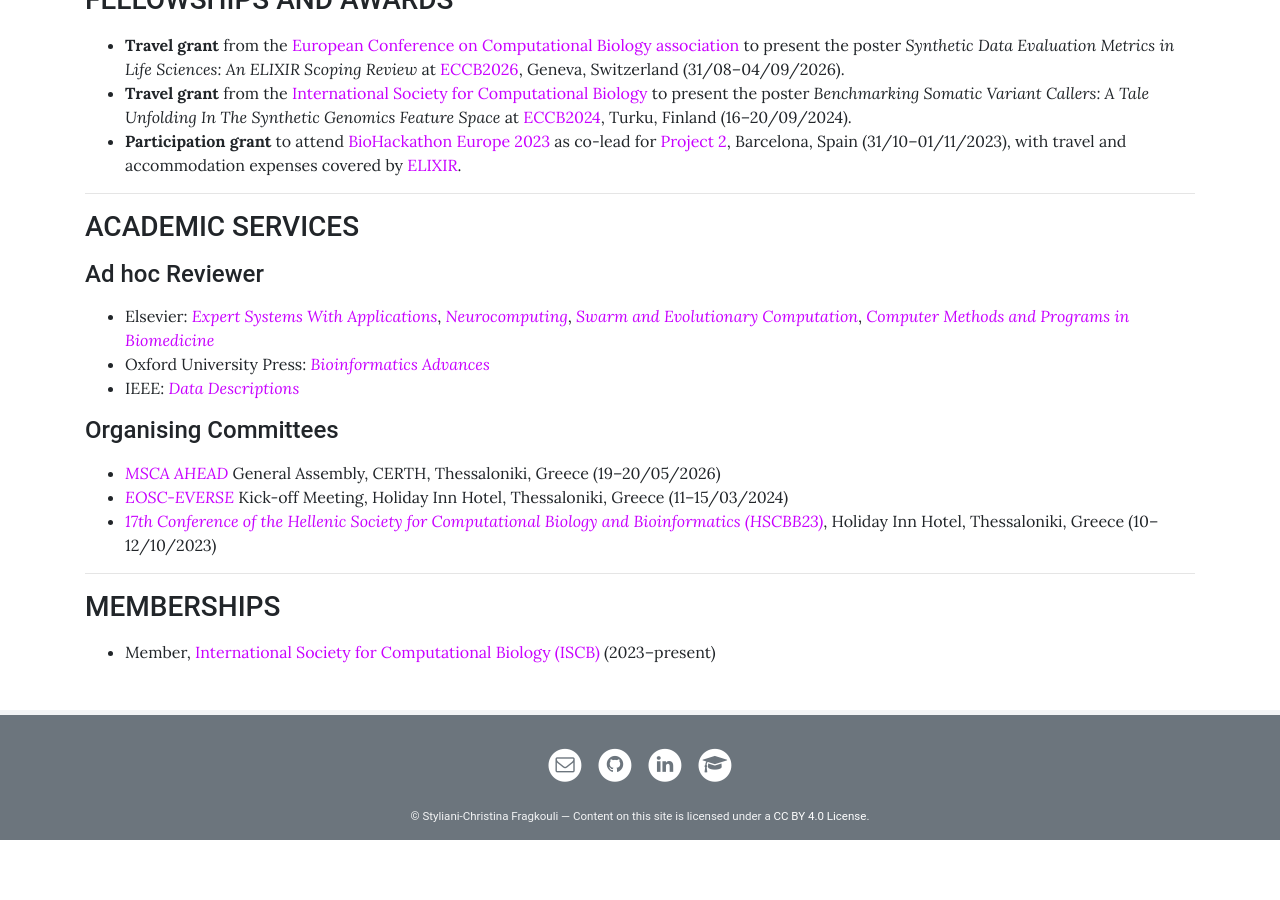
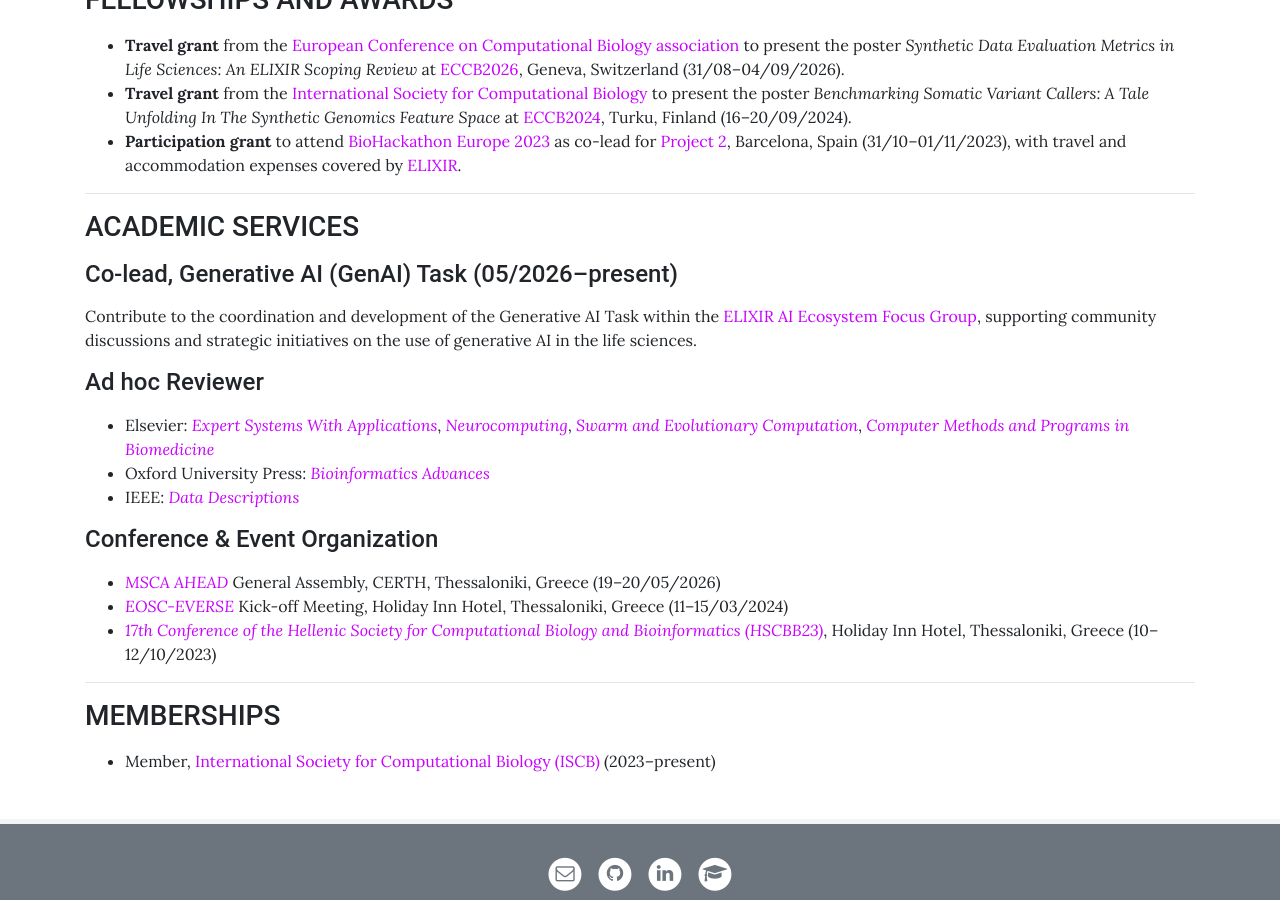
Before and after one commit to sfragkoul/sfragkoul.github.io, a Jekyll site: the page built from pages/CV.md, in a window 1280 px wide and 900 px high, scrolled down 2017 px. Built offline with Jekyll 4.4.1, drawn with Linux system fonts in a browser that asks for light colours; before the commit the page ends 2857 px from its top, so only the background shows below that.

Commit message:
Update CV.md

```diff
--- a/pages/CV.md
+++ b/pages/CV.md
@@ -92,12 +92,15 @@
 ### ACADEMIC SERVICES
 <p style="margin-bottom:15px"></p>
 
+#### Co-lead, Generative AI (GenAI) Task (05/2026–present)
+Contribute to the coordination and development of the Generative AI Task within the [ELIXIR AI Ecosystem Focus Group](https://elixir-europe.org/focus-groups/ai-ecosystem), supporting community discussions and strategic initiatives on the use of generative AI in the life sciences.
+
 #### Ad hoc Reviewer
 - Elsevier: *[Expert Systems With Applications](https://www.sciencedirect.com/journal/expert-systems-with-applications)*, *[Neurocomputing](https://www.sciencedirect.com/journal/neurocomputing)*, *[Swarm and Evolutionary Computation](https://www.sciencedirect.com/journal/swarm-and-evolutionary-computation/about/aims-and-scope)*, *[Computer Methods and Programs in Biomedicine](https://www.sciencedirect.com/journal/computer-methods-and-programs-in-biomedicine)*
 - Oxford University Press: *[Bioinformatics Advances](https://academic.oup.com/bioinformaticsadvances)*
 - IEEE: *[Data Descriptions](https://www.ieee-data.org/)*
 
-#### Organising Committees
+#### Conference & Event Organization
 - [*MSCA AHEAD*](https://ahead-msca.eu/) General Assembly, CERTH, Thessaloniki, Greece (19–20/05/2026)
 - [*EOSC-EVERSE*](https://everse.software/) Kick-off Meeting, Holiday Inn Hotel, Thessaloniki, Greece (11–15/03/2024)
 - [*17th Conference of the Hellenic Society for Computational Biology and Bioinformatics (HSCBB23)*](https://sites.google.com/site/hscbbhome), Holiday Inn Hotel, Thessaloniki, Greece (10–12/10/2023)
```
